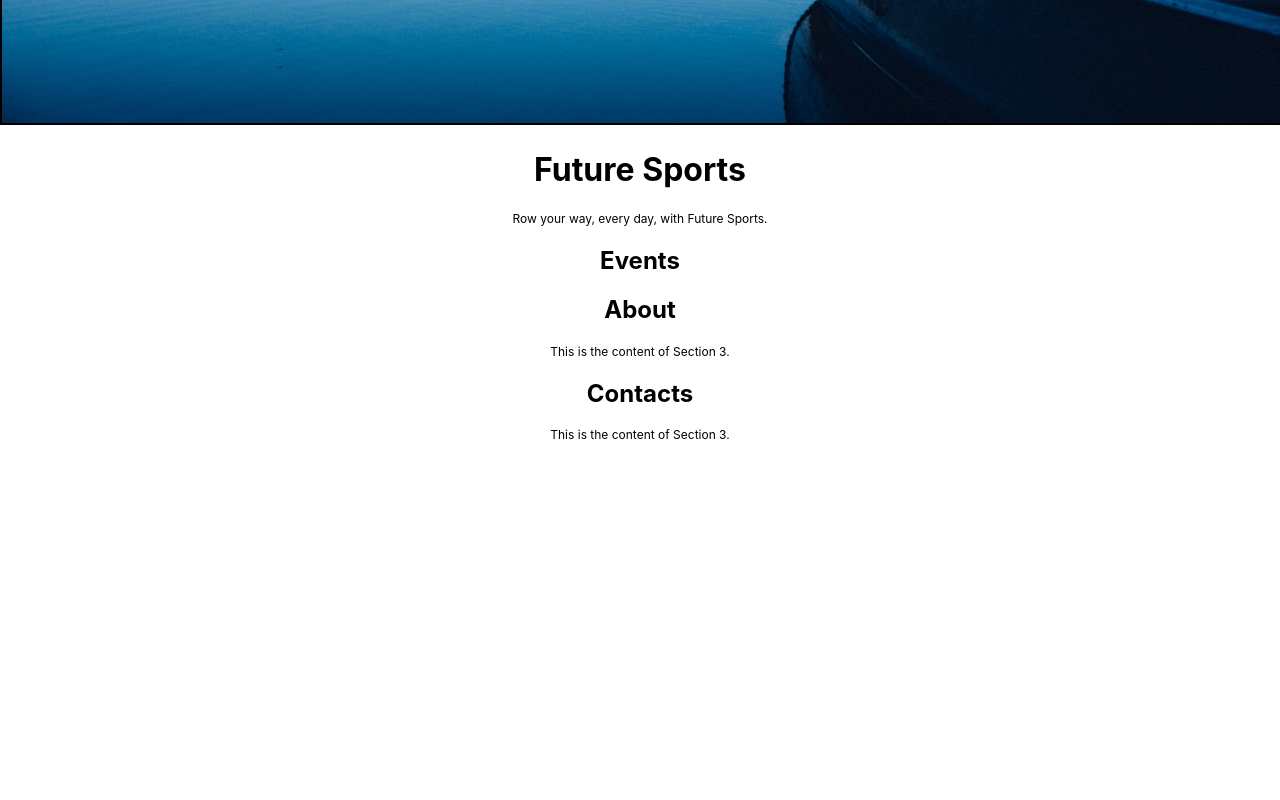
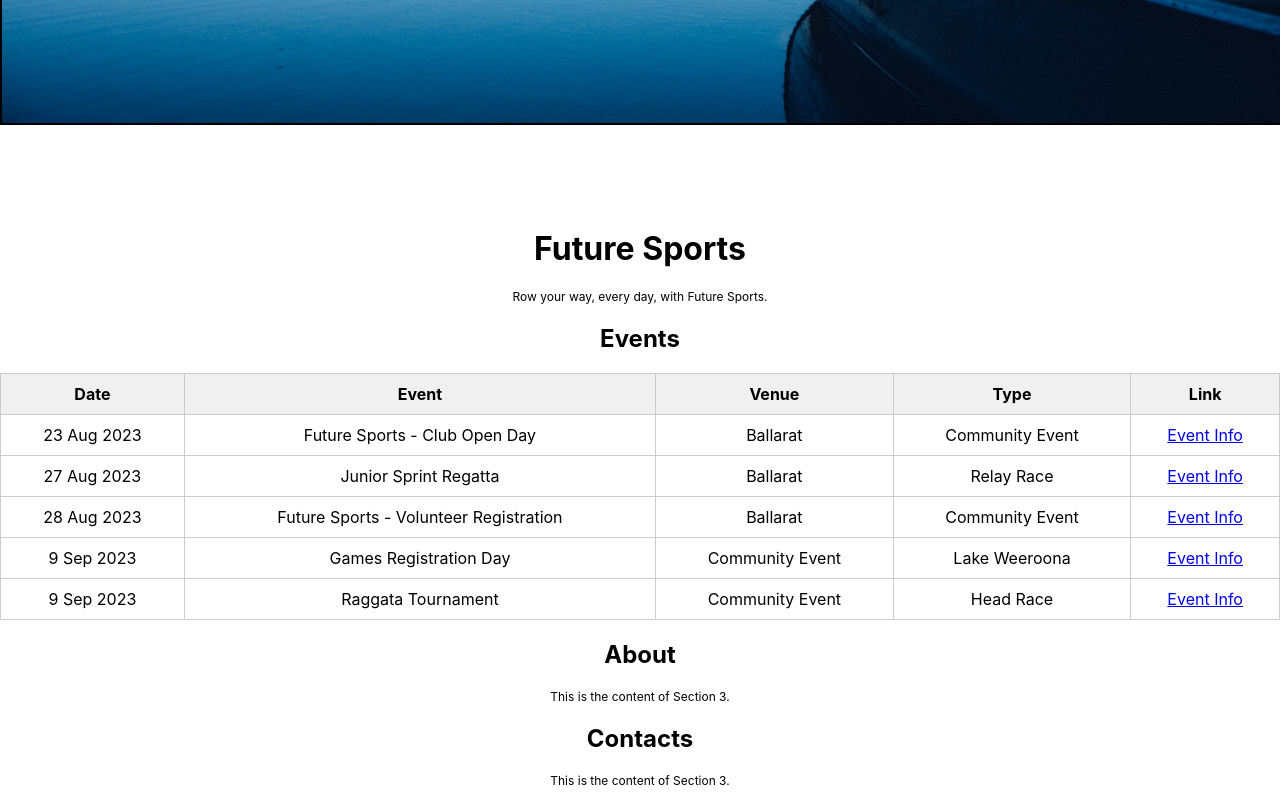
Before and after one commit to SeairahM/FutureSportsReact, a React (Create React App) app in the folder futuresports/: page / in a window 1280 px wide. Shown: the part 601-1401 px from the top of the page. Before the commit the page ends 1055 px from the top, so only its background shows below. Built offline with nearby package versions, Linux system fonts and the light colour scheme.

Commit message:
Event Sections

```diff
--- a/futuresports/src/App.js
+++ b/futuresports/src/App.js
@@ -2,6 +2,7 @@ import React from 'react';
 import Navbar from './components/navbar';
 import './App.css';
 import PhotoCaraousel from './components/photocarousel';
+import Events from './components/events';
 
 
 function App() {
@@ -11,10 +12,9 @@ function App() {
       <Navbar />
       <PhotoCaraousel/>
       <div>
-        <h1 id="welcome">Future Sports</h1>
+        <h1 id="welcome" style={{marginTop:'100px'}}>Future Sports</h1>
         <p>Row your way, every day, with Future Sports.</p>
-
-        <h2 id="events">Events</h2>
+        <Events/>
 
         <h2 id="about">About</h2>
         <p>This is the content of Section 3.</p>
--- /dev/null
+++ b/futuresports/src/components/events.css
@@ -0,0 +1,28 @@
+.events h2{
+    margin-top: 100px;
+    padding-left: 20px;
+    font-size: 20px;
+    font-family: "Inter", Arial, Helvetica;;
+}
+.events {
+    padding: 0px 30px;
+}
+
+table {
+    border-collapse: collapse;
+    width: 100%;
+    background-color: white;
+    border: 1px solid #ccc;
+    margin-left: auto;
+    margin-right: auto;
+
+  }
+
+  th, td {
+    padding: 10px;
+    border: 1px solid #ccc;
+  }
+
+  th {
+    background-color: #f0f0f0;
+  }
--- a/futuresports/src/components/events.js
+++ b/futuresports/src/components/events.js
@@ -0,0 +1,66 @@
+import React, { useState } from "react";
+import './events.css';
+
+const Events = () => {
+  return (
+    <div>
+      <h2 id="events">Events</h2>
+      <table>
+        <tr>
+          <th>Date</th>
+          <th>Event</th>
+          <th>Venue</th>
+          <th>Type</th>
+          <th>Link</th>
+        </tr>
+        <tr>
+          <td>23 Aug 2023</td>
+          <td>Future Sports - Club Open Day</td>
+          <td>Ballarat</td>
+          <td>Community Event</td>
+          <td>
+            <a href="https://rowingmanager.com/vic/">Event Info</a>
+          </td>
+        </tr>
+        <tr>
+          <td>27 Aug 2023</td>
+          <td>Junior Sprint Regatta</td>
+          <td>Ballarat</td>
+          <td>Relay Race</td>
+          <td>
+            <a href="https://rowingmanager.com/vic/">Event Info</a>
+          </td>
+        </tr>
+        <tr>
+          <td>28 Aug 2023</td>
+          <td>Future Sports - Volunteer Registration</td>
+          <td>Ballarat</td>
+          <td>Community Event</td>
+          <td>
+            <a href="https://rowingmanager.com/vic/">Event Info</a>
+          </td>
+        </tr>
+        <tr>
+          <td>9 Sep 2023</td>
+          <td>Games Registration Day</td>
+          <td>Community Event</td>
+          <td>Lake Weeroona</td>
+          <td>
+            <a href="https://rowingmanager.com/vic/">Event Info</a>
+          </td>
+        </tr>
+        <tr>
+          <td>9 Sep 2023</td>
+          <td>Raggata Tournament</td>
+          <td>Community Event</td>
+          <td>Head Race</td>
+          <td>
+            <a href="https://rowingmanager.com/vic/">Event Info</a>
+          </td>
+        </tr>
+      </table>
+    </div>
+  );
+};
+
+export default Events;
```
